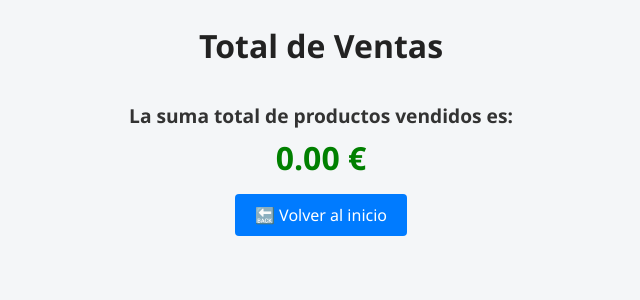
After one commit to Lemmii33/Programacion, a PHP site: page /total_ventas.php in a window 1280 px wide. The commit adds this page. Shown: the top 300 px of the page, without its empty margins (319-959 px from the left). Run offline with PHP 8.4, Linux system fonts and the light colour scheme; tables that the repository leaves empty or names only in its code hold one stand-in row (values such as "Sample post").

Commit message:
añadido total ventas y puesto en el menú

```diff
--- a/index.php
+++ b/index.php
@@ -17,6 +17,7 @@
     <a class="btn" href="productos.php">📄 Ver Productos</a>
     <a class="btn" href="nuevo_producto.php">➕ Añadir Producto</a>
     <a class="btn" href="modificar_producto.php">✏️ Modificar / Eliminar Producto</a>
+    <a class="btn" href="total_ventas.php">💰 Total de Ventas</a>
 </div>
 
 </body>
--- /dev/null
+++ b/total_ventas.php
@@ -0,0 +1,33 @@
+<?php
+include 'conexion.php';
+
+$sql = "SELECT SUM(Precio) AS TotalVentas FROM productos WHERE Vendido = 1";
+$resultado = $conn->query($sql);
+$fila = $resultado->fetch_assoc();
+$total = $fila['TotalVentas'] ?? 0;
+
+$conn->close();
+?>
+
+<!DOCTYPE html>
+<html lang="es">
+<head>
+    <meta charset="UTF-8">
+    <title>Total de Ventas</title>
+    <link rel="stylesheet" href="css/estilos.css">
+</head>
+<body>
+
+<h1>Total de Ventas</h1>
+
+<div class="resumen">
+    <p>La suma total de productos vendidos es:</p>
+    <p style="font-size: 2rem; color: green;"><strong><?= number_format($total, 2) ?> €</strong></p>
+</div>
+
+<div style="text-align: center; margin-top: 20px;">
+    <a class="btn" href="index.php">🔙 Volver al inicio</a>
+</div>
+
+</body>
+</html>
```
